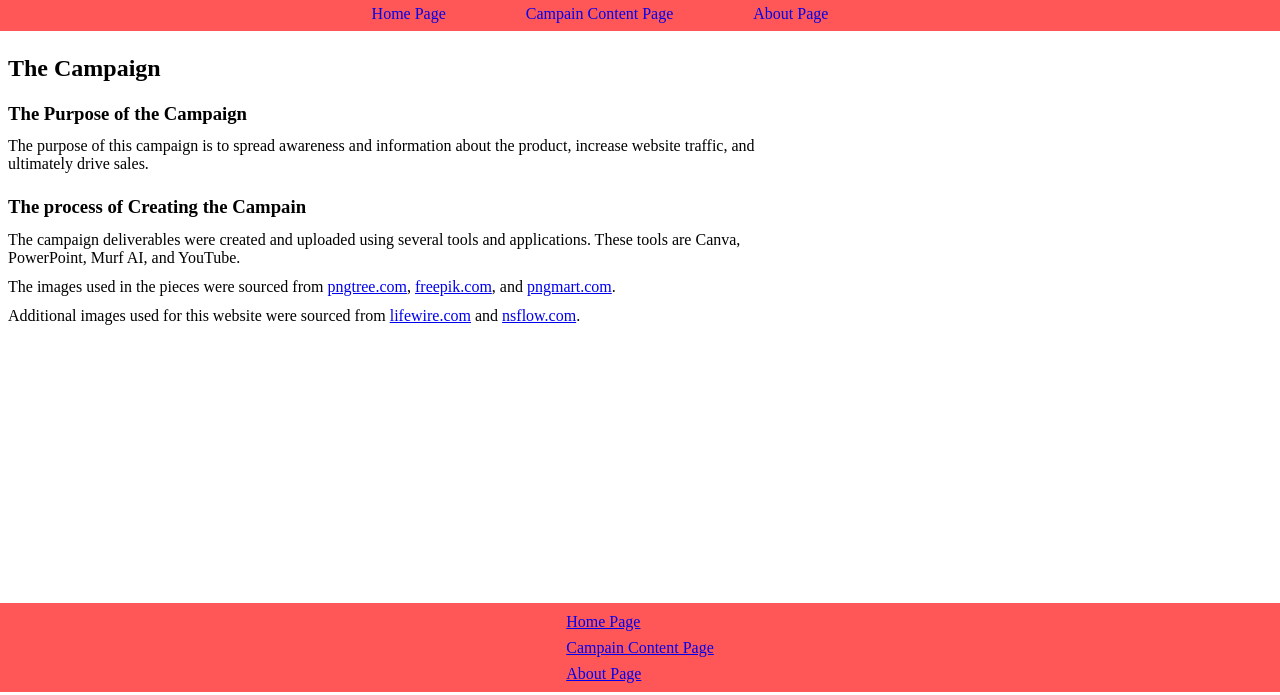
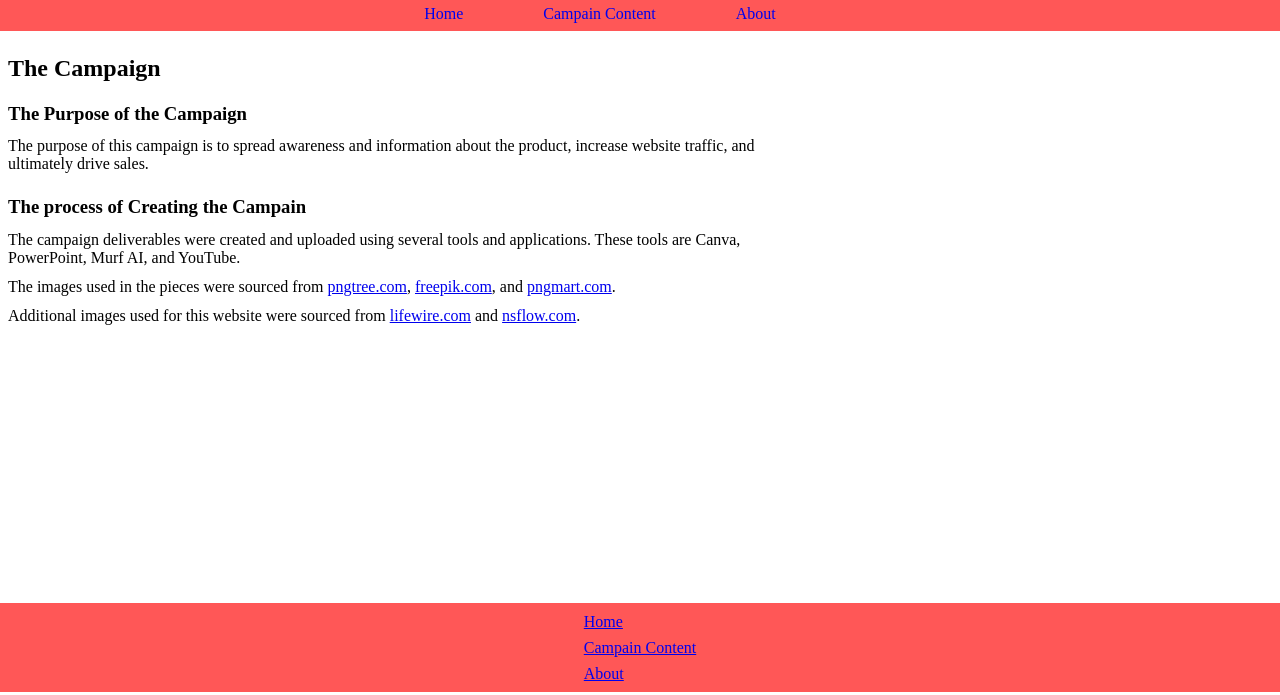
Before and after one commit to EricaT-Dev/EmergingTech-Final, a plain HTML site: page about.html in a window 1280 px wide. Shown: the part 105-800 px from the top of the page. Drawn offline with Linux system fonts and the light colour scheme.

Commit message:
Update about.html

```diff
--- a/about.html
+++ b/about.html
@@ -21,9 +21,9 @@ Erica Talley
             </section>
             <nav>
                 <ul id="nav">
-                    <li><a href="index.html">Home Page</a></li>
-                    <li><a href="content.html">Campain Content Page</a></li>
-                    <li><a href="about.html">About Page</a></li>
+                    <li><a href="index.html">Home</a></li>
+                    <li><a href="content.html">Campain Content</a></li>
+                    <li><a href="about.html">About</a></li>
                 </ul>
             </nav>
         </header>
@@ -42,9 +42,9 @@ Erica Talley
         </main>
         <footer>
             <ul>
-                <li><a href="index.html">Home Page</a></li>
-                <li><a href="content.html">Campain Content Page</a></li>
-                <li><a href="about.html">About Page</a></li>
+                <li><a href="index.html">Home</a></li>
+                <li><a href="content.html">Campain Content</a></li>
+                <li><a href="about.html">About</a></li>
             </ul>
         </footer>
     </body>
```
